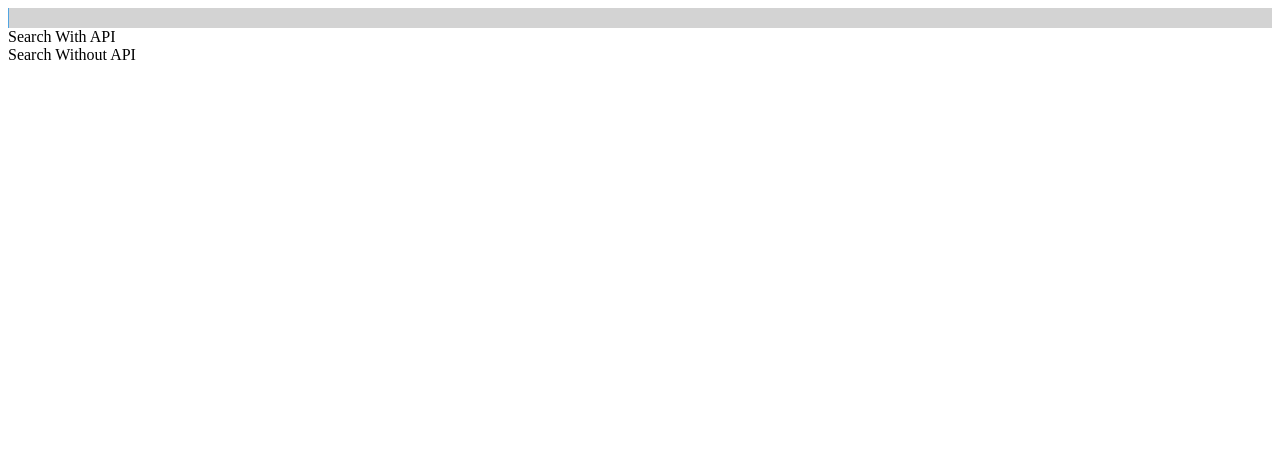
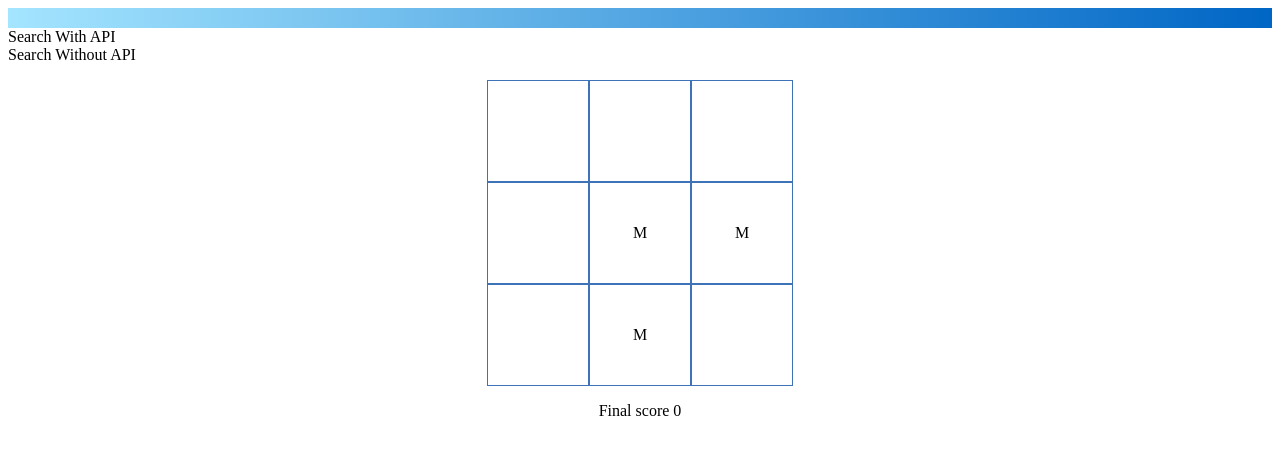
Before and after one commit to Yuxinl1997/homework2, a plain HTML site: page index.html in a window 1280 px wide. Drawn offline with Linux system fonts and the light colour scheme; files that its build step writes are made by us from their sources.

Commit message:
Update index.html

```diff
--- a/index.html
+++ b/index.html
@@ -1,6 +1,6 @@
 </!DOCTYPE html>
 <html>
-<link rel="stylesheet" type="text/css" href="style.css">
+<link rel="stylesheet" type="text/css" href="css/style.css">
 <body >
 	<!-- Progress Bar -->
     <div class = "progress">
@@ -19,7 +19,7 @@
     <!-- Whack a Mole -->
     <div class="game-container"></div>
 	</div>
-    <script type="text/javascript" src="script.js"></script>
+    <script type="text/javascript" src="js/script.js"></script>
 
 
 </body>
```
